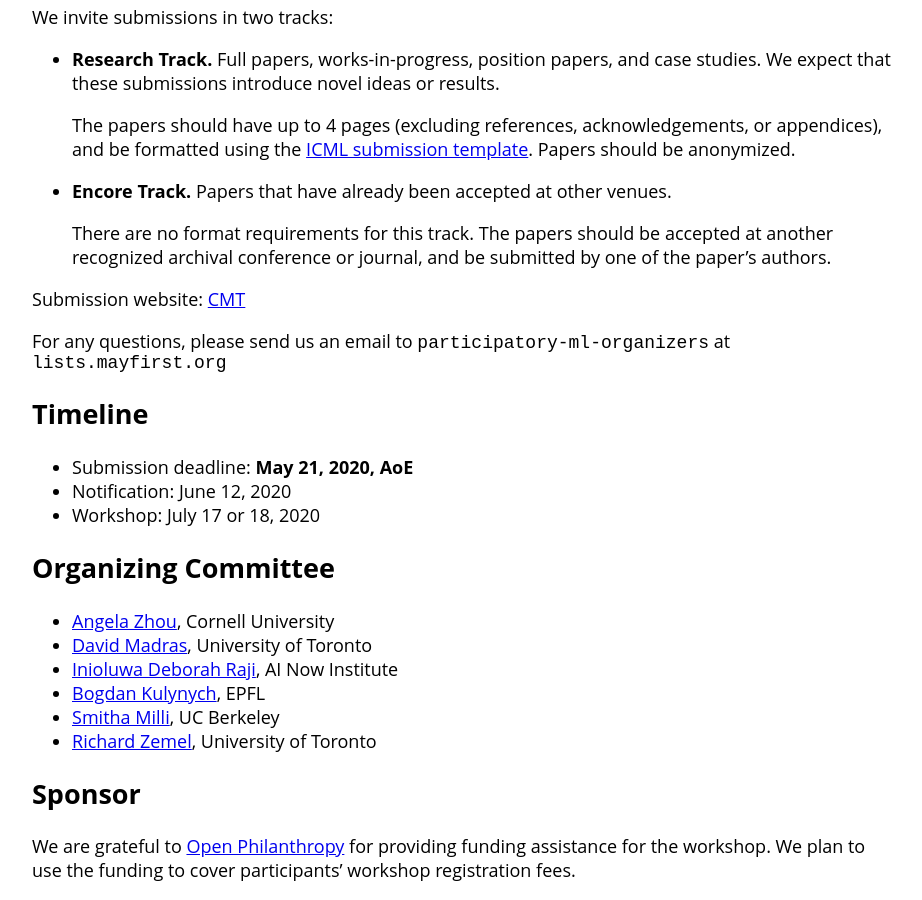
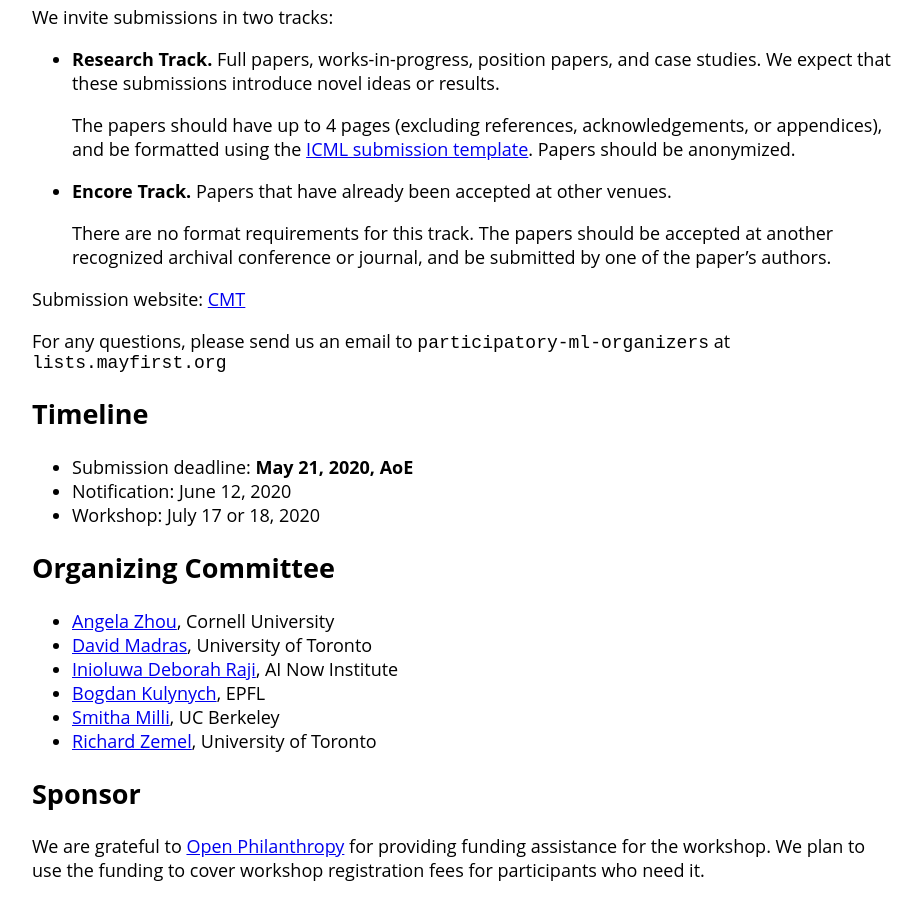
Before and after one commit to participatoryml/participatoryml.github.io, a Jekyll site: the page built from index.md, in a window 1280 px wide and 900 px high, scrolled down 1848 px. Shown: the whole window, without its empty margins (178-1100 px from the left). Built offline with Jekyll 4.4.1, drawn with Linux system fonts in a browser that asks for light colours.

Commit message:
Clarify that the use of OpenPhil funds is on a need-based basis (#2)

```diff
--- a/index.md
+++ b/index.md
@@ -141,4 +141,4 @@ For any questions, please send us an email to `participatory-ml-organizers` at `
 
 We are grateful to [Open Philanthropy](https://www.openphilanthropy.org/)
 for providing funding assistance for the workshop.  We plan to use the funding
-to cover participants' workshop registration fees.
+to cover workshop registration fees for participants who need it.
```
